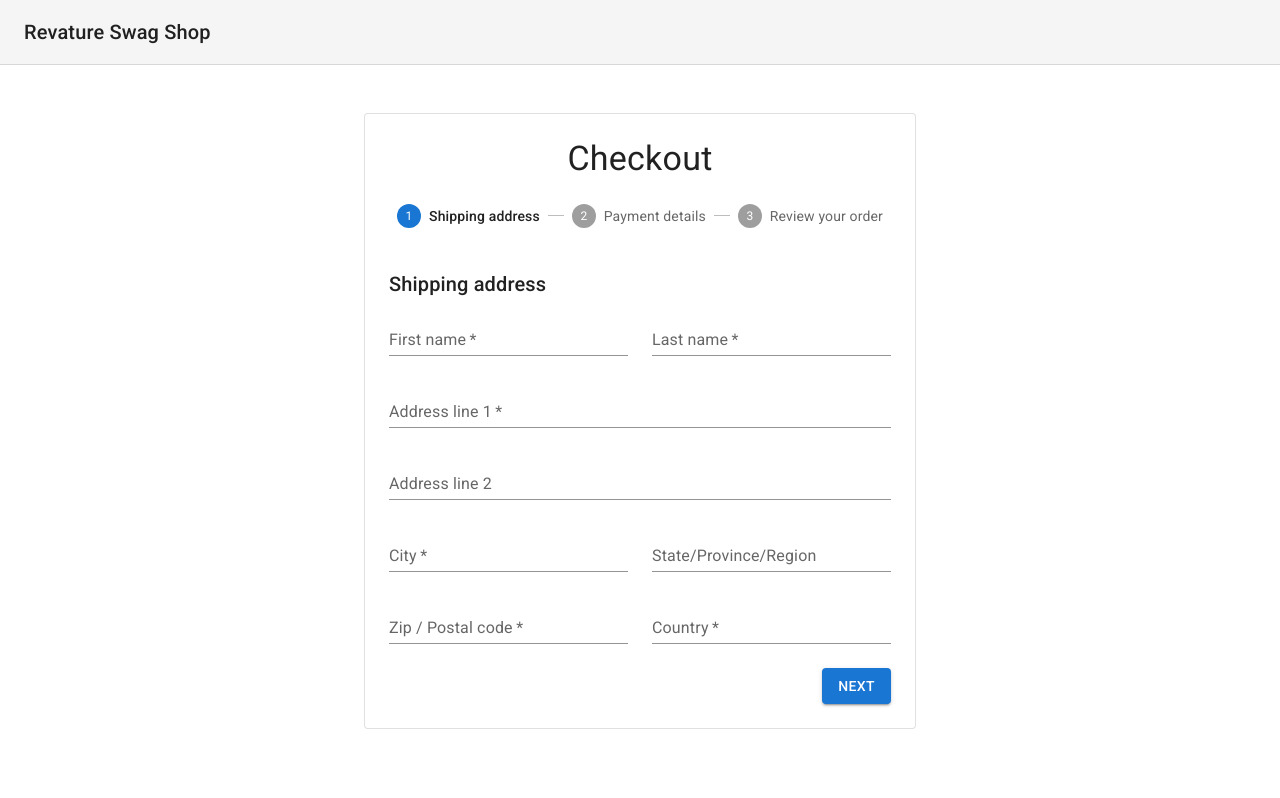
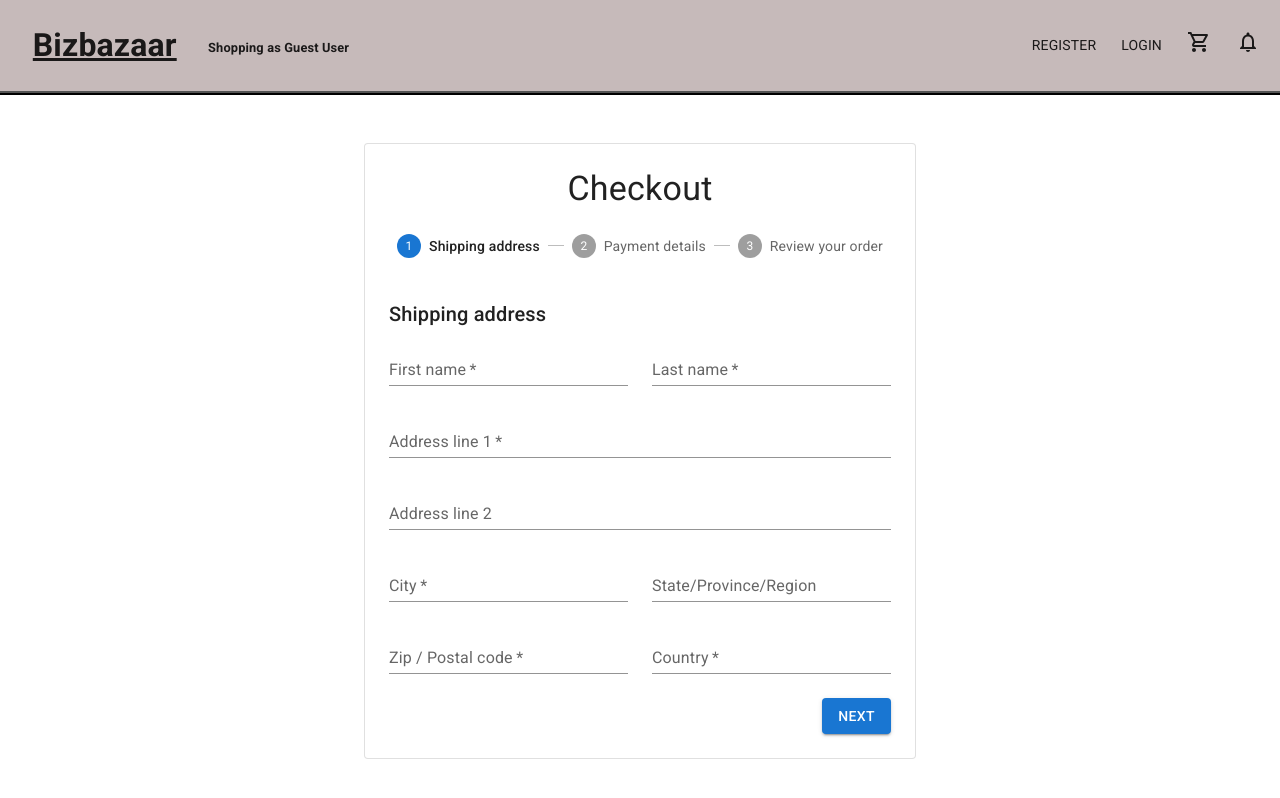
Before and after one commit to dmanzione/project-3-revature, a React (Create React App) app: page /checkout in a window 1280 px wide. Shown: the top 798 px of the page. Built offline with nearby package versions, Linux system fonts and the light colour scheme.

Commit message:
Use Navbar in checkout components

```diff
--- a/src/components/checkout/Checkout.tsx
+++ b/src/components/checkout/Checkout.tsx
@@ -1,8 +1,6 @@
 import * as React from 'react';
 import CssBaseline from '@mui/material/CssBaseline';
-import AppBar from '@mui/material/AppBar';
 import Container from '@mui/material/Container';
-import Toolbar from '@mui/material/Toolbar';
 import Paper from '@mui/material/Paper';
 import Stepper from '@mui/material/Stepper';
 import Step from '@mui/material/Step';
@@ -14,10 +12,8 @@ import PaymentForm from './PaymentForm';
 import Review from './Review';
 import Address from '../../models/Address';
 import PaymentDetail from '../../models/PaymentDetail';
-import { useContext } from 'react';
-import { CartContext } from '../../context/cart.context';
 import Product from '../../models/Product';
-import { useNavigate } from 'react-router-dom';
+import Navbar from '../navbar/Narbar';
 
 const steps = ['Shipping address', 'Payment details', 'Review your order'];
 
@@ -44,7 +40,6 @@ const theme = createTheme();
 
 export default function Checkout() {
   const [activeStep, setActiveStep] = React.useState(0);
-  const navigate = useNavigate();
 
   const handleNext = () => {
     setActiveStep(activeStep + 1);
@@ -78,21 +73,7 @@ export default function Checkout() {
   return (
     <ThemeProvider theme={theme}>
       <CssBaseline />
-      <AppBar
-        position="absolute"
-        color="default"
-        elevation={0}
-        sx={{
-          position: 'relative',
-          borderBottom: (t) => `1px solid ${t.palette.divider}`,
-        }}
-      >
-        <Toolbar>
-          <Typography variant="h6" color="inherit" noWrap onClick={() => navigate('/')}>
-            Revature Swag Shop
-          </Typography>
-        </Toolbar>
-      </AppBar>
+      <Navbar />
       <Container component="main" maxWidth="sm" sx={{ mb: 4 }}>
         <Paper variant="outlined" sx={{ my: { xs: 3, md: 6 }, p: { xs: 2, md: 3 } }}>
           <Typography component="h1" variant="h4" align="center">
```
